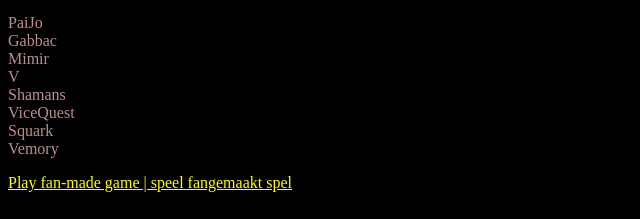
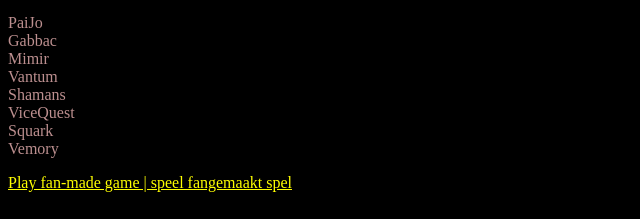
Before and after one commit to jonathanneels/Boardgamemulation, a website: page index.html in a window 1280 px wide. Shown: the part 581-800 px from the top of the page, 0-640 px from the left. Drawn offline with Linux system fonts and the light colour scheme; no server answers.

Commit message:
Add files via upload

```diff
--- a/index.html
+++ b/index.html
@@ -54,7 +54,7 @@ u{color:rgb(255,255,0);}
   <a  target='_blank' href="/2DPaijo">PaiJo </a><br>
    <a  target='_blank' href="/2DGabbac"> Gabbac  </a><br>
    <a  target='_blank' href="/2DMimir">Mimir  </a><br>
-   <a  target='_blank' href="/2DV"> V  </a><br>
+   <a  target='_blank' href="/2DV"> Vantum  </a><br>
    <a  target='_blank' href="/2dShamans"> Shamans  </a> <br>
    <a  target='_blank' href="/2dvicequest"> ViceQuest  </a> <br>
    <a  target='_blank' href="/static/examples/Squark/Squark.html"> Squark  </a> <br>
```
